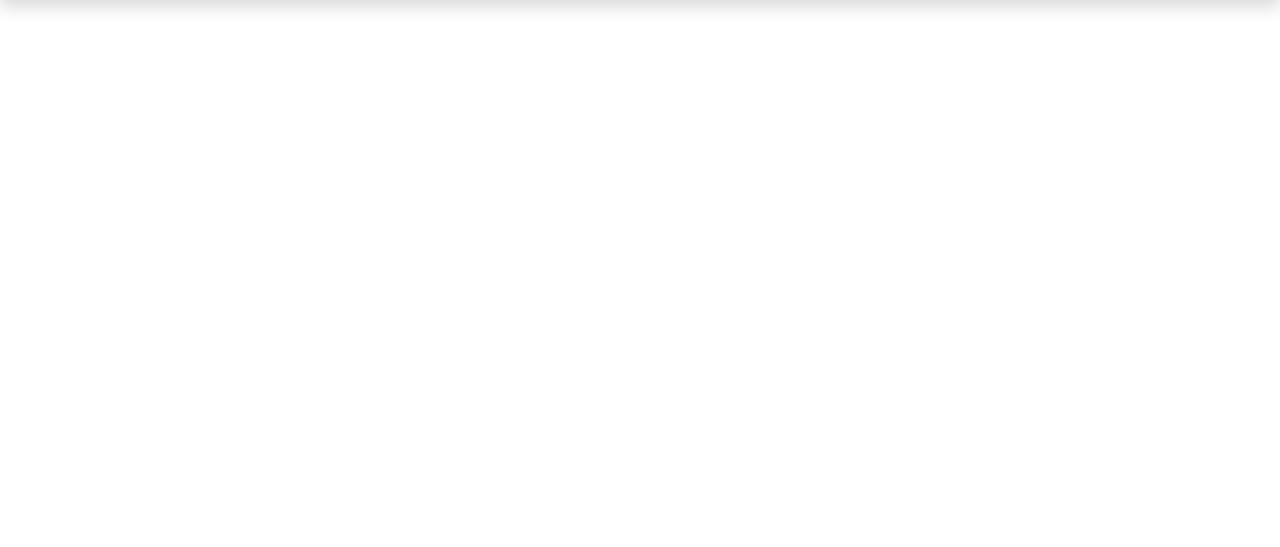
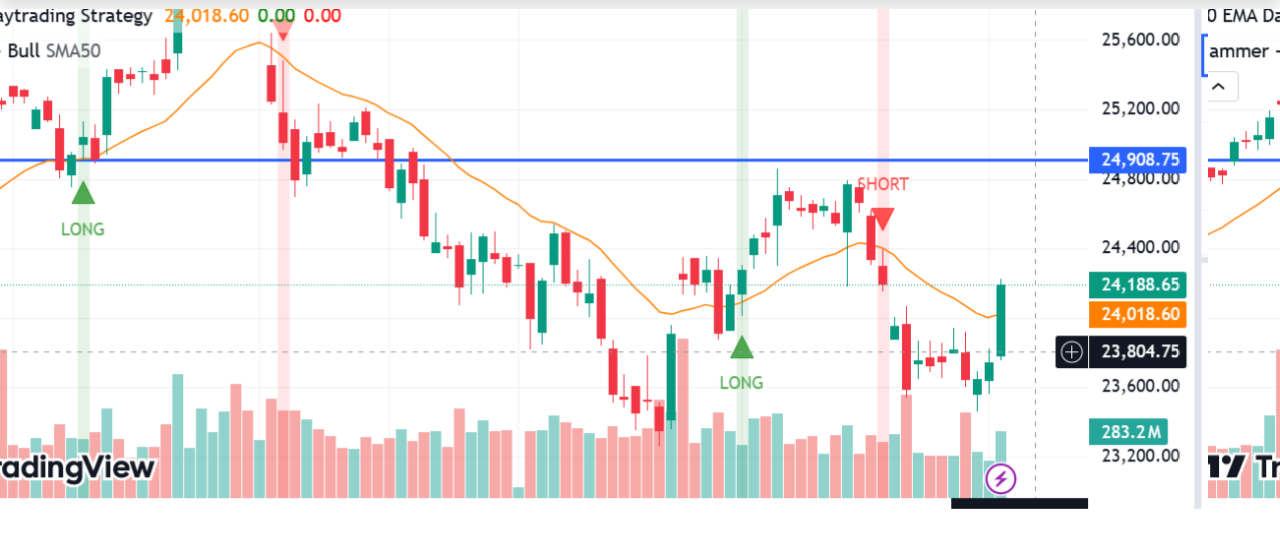
Before and after one commit to vishal9510/final-internship-project, a plain HTML site: page index.html in a window 1280 px wide. Shown: the part 75-622 px from the top of the page. Drawn offline with nearby package versions, Linux system fonts and the light colour scheme.

Commit message:
create carousel

```diff
--- a/index.html
+++ b/index.html
@@ -20,6 +20,15 @@
     .cart {
       position: relative;
       margin-right: 20px;
+    }
+
+    .header_carousel {
+      margin-top: 10px;
+    }
+
+    .carousel-item img {
+      height: 500px;
+      object-fit: cover;
     }
   </style>
 </head>
@@ -70,6 +79,32 @@
   </div>
 </section>
 
+<section class="header_carousel" id="header_carousel">
+    <div id="carouselExampleControls" class="carousel slide" data-ride="carousel">
+      <div class="carousel-inner">
+        <div class="carousel-item active">
+          <img class="d-block w-100" src="images/Screenshot 2025-01-03 043005.png" alt="First slide">
+        </div>
+        <div class="carousel-item">
+          <img class="d-block w-100" src="images/Screenshot 2025-01-03 043005.png" alt="Second slide">
+        </div>
+        <div class="carousel-item">
+          <img class="d-block w-100" src="images/Screenshot 2025-01-03 043005.png" alt="Third slide">
+        </div>
+      </div>
+
+      <!-- ✅ Carousel Controls -->
+      <a class="carousel-control-prev" href="#carouselExampleControls" role="button" data-slide="prev">
+        <span class="carousel-control-prev-icon" aria-hidden="true"></span>
+        <span class="sr-only">Previous</span>
+      </a>
+      <a class="carousel-control-next" href="#carouselExampleControls" role="button" data-slide="next">
+        <span class="carousel-control-next-icon" aria-hidden="true"></span>
+        <span class="sr-only">Next</span>
+      </a>
+    </div>
+  </section>
+
 <!-- ✅ jQuery and Bootstrap JS -->
 <script src="https://code.jquery.com/jquery-3.6.0.min.js"></script>
 <script src="https://cdn.jsdelivr.net/npm/bootstrap@4.6.2/dist/js/bootstrap.bundle.min.js"></script>
```
Also changed, not shown: images/Screenshot 2025-01-03 043005.png (added).
